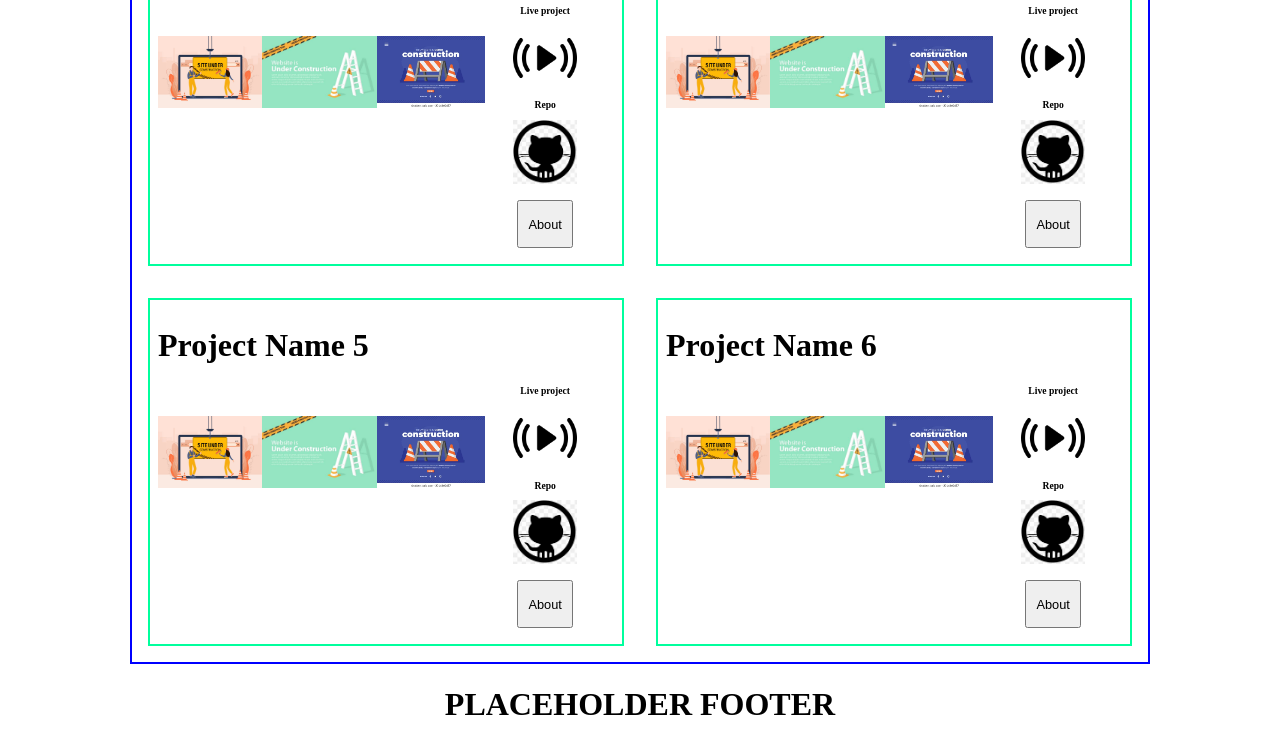
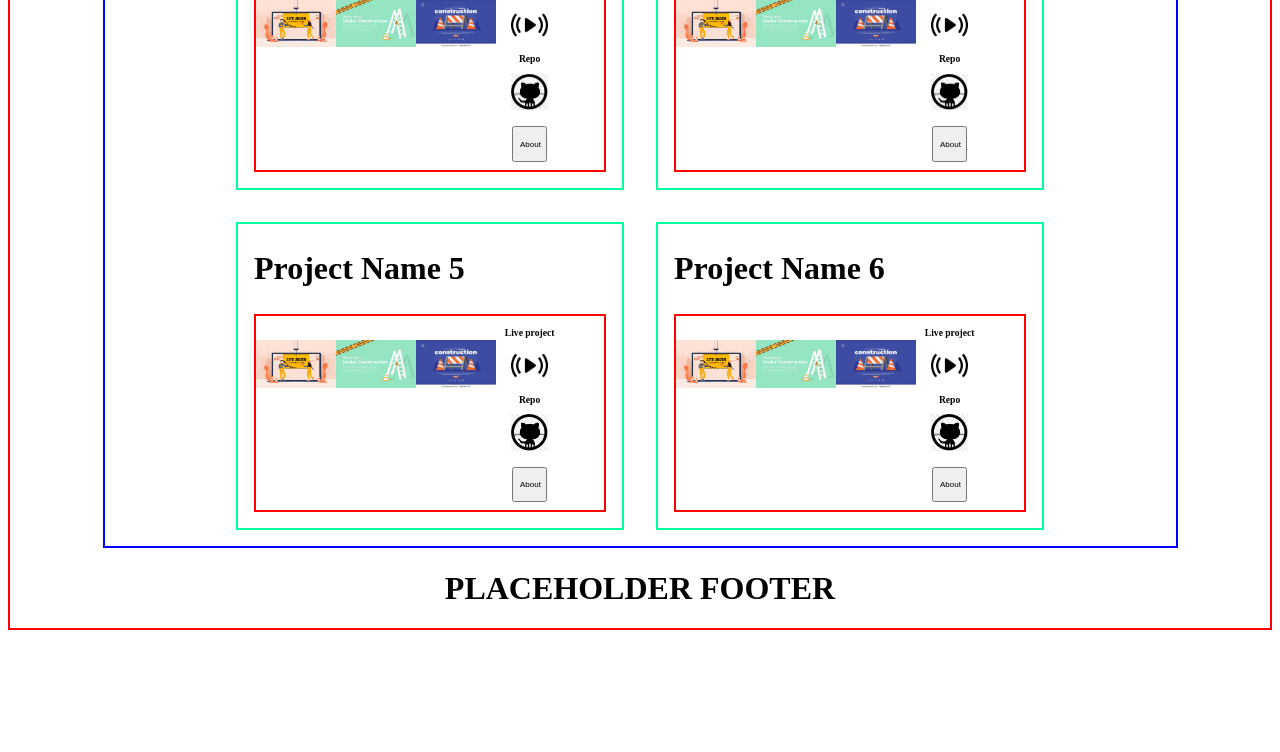
Before and after one commit to teshyp/fac_gallery, a plain HTML site: page index.html in a window 1280 px wide. Shown: the part 568-1320 px from the top of the page. After the commit the page ends 1206 px from the top, so only its background shows below. Drawn offline with Linux system fonts and the light colour scheme.

Commit message:
Adjustable gallery-container to fit screen size

```diff
--- a/mobileFirst.css
+++ b/mobileFirst.css
@@ -3,13 +3,17 @@ body {
   flex-direction: column;
   justify-content: center;
   align-items: center;
+  border: 2px solid red;
 }
 
 #gallery-container {
   border: solid 2px blue;
-  min-width: 318px;
   display: flex;
   flex-direction: column;
+
+  width: 90%;
+  align-items: center;
+  justify-content: center;
 }
 
 h2 {
@@ -45,12 +49,6 @@ h3 {
   font-size: 0.9rem;
   height: 8rem;
   width: 12.4rem;
-}
-
-#gallery-container {
-  display: flex;
-  justify-content: center;
-  align-items: center;
 }
 
 .info-container {
@@ -107,15 +105,27 @@ h3 {
 @media screen and (min-width: 768px) {
   #gallery-container {
     border: solid 2px blue;
-    display: grid;
-    grid-template-columns: repeat(2, 1fr);
-    min-width: none;
+    display: flex;
+    flex-direction: row;
+    flex-wrap: wrap;
+    grid-template-columns: repeat(auto, 1fr);
+    width: 90%;
+    align-items: center;
+    justify-content: center;
   }
 
   .wip-col {
     display: flex;
     height: 2.6rem;
     justify-content: space-between;
+  }
+
+  .trophy-image:hover {
+    transform: scale(1.2);
+  }
+
+  .wip-images:hover {
+    transform: scale(2);
   }
 
   .project-box {
@@ -126,10 +136,12 @@ h3 {
 
 @media screen and (min-width: 1024px) {
   #gallery-container {
-    border: solid 2px blue;
-    display: grid;
-    grid-template-columns: repeat(2, 1fr);
-    min-width: 1000px;
+    /* border: solid 2px blue; */
+    display: flex;
+    flex-direction: row;
+    flex-wrap: wrap;
+    grid-template-columns: repeat(auto, 1fr);
+    width: 85%;
     align-items: center;
     justify-content: center;
   }
@@ -139,11 +151,49 @@ h3 {
   }
 
   .project-box {
-    padding: 1rem 4rem 0.5rem 0.5rem;
-    min-width: 400px;
-    margin: 1rem;
-    width: auto;
-    height: auto;
+    min-width: 22rem;
+  }
+
+  .project-content {
+    border: solid red 2px;
+  }
+
+  .trophy-image {
+    height: 12rem;
+  }
+
+  .desc-active {
+    display: flex;
+    align-items: center;
+    padding: 1rem;
+    position: absolute;
+    font-size: 0.9rem;
+    height: 9.7rem;
+    min-width: 15.7rem;
+  }
+
+  .git-container {
+    margin: 1rem 0 0 0;
+  }
+
+  .git-images {
+    width: 2.3rem;
+  }
+
+  .wip-col {
+    margin: 0.4rem 0 0 0;
+    height: 3rem;
+  }
+
+  .wip-images {
+    width: 5rem;
+  }
+
+  /*
+  .project-box {
+    padding: 1rem;
+    margin: 2rem;
+    min-width: 23rem;
   }
 
   .project-content {
@@ -152,7 +202,7 @@ h3 {
   }
 
   .trophy-image {
-    height: 15rem;
+    height: 13rem;
   }
 
   .desc-active {
@@ -161,11 +211,11 @@ h3 {
     color: black;
     display: flex;
     align-items: center;
-    padding: 3rem;
+    padding: 2rem;
     position: absolute;
     font-size: 0.9rem;
     height: 8.8rem;
-    min-width: 260px;
+    min-width: 14rem;
   }
 
   .desc-text {
@@ -173,16 +223,16 @@ h3 {
   }
 
   .git-container {
-    margin: 0 0 0 1rem;
+    margin: 0 rem 0 0 0;
   }
 
   .git-images {
-    width: 4rem;
+    width: 2.5rem;
   }
 
   .btn-about {
     font-size: 0.8rem;
-    width: 3.5rem;
+    width: 3rem;
     height: 3rem;
   }
 
@@ -195,5 +245,5 @@ h3 {
     height: 4.5rem;
     margin: 0.5rem 0 0.5rem 0;
     justify-content: space-between;
-  }
+  } */
 }
```
Also changed, not shown: app.js (+0 -10 lines).
